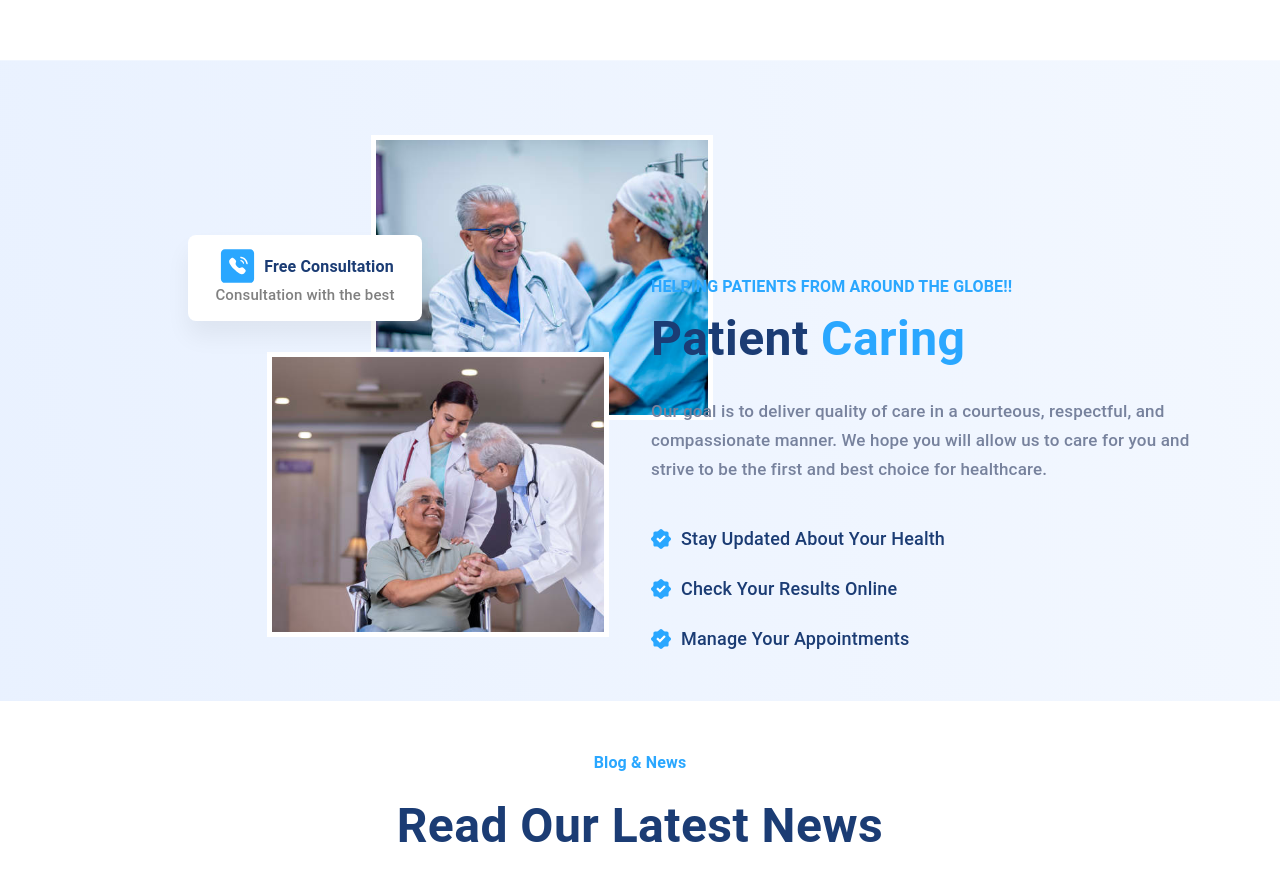
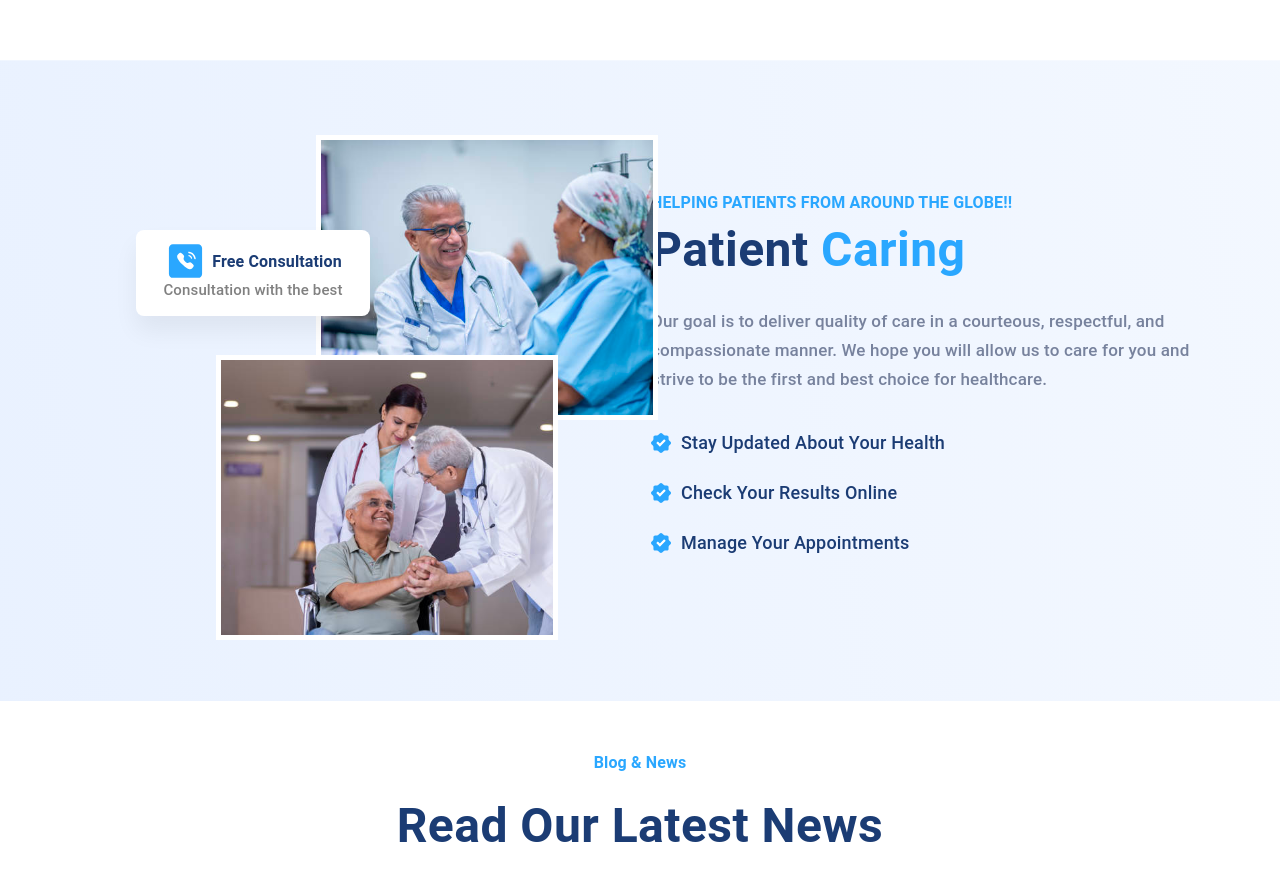
Before and after one commit to abhishekpatil4/Medify, a React (Vite) app: page / in a window 1280 px wide. Shown: the part 2621-3502 px from the top of the page. Built offline with nearby package versions, Linux system fonts and the light colour scheme.

Commit message:
fix: minor bugs

```diff
--- a/src/components/PatientCaring/MessageBox.jsx
+++ b/src/components/PatientCaring/MessageBox.jsx
@@ -3,7 +3,7 @@ import { Typography } from "@mui/material";
 import { useTheme } from "@mui/material";
 const Message = () => {
     const theme = useTheme();
-    return <div style={{ display: 'flex', flexDirection: 'column', justifyContent: 'center', alignItems: 'center', position: 'absolute', height: '86px', top: '100px', left: '122px', width: '234px', display: 'flex', zIndex: 1, backgroundColor: 'white', borderRadius: '8px', boxShadow: "0px 15px 25px 0px #0000000F" }}>
+    return <div style={{ display: 'flex', flexDirection: 'column', justifyContent: 'center', alignItems: 'center', position: 'absolute', height: '86px', top: '95px', left: '70px', width: '234px', display: 'flex', zIndex: 1, backgroundColor: 'white', borderRadius: '8px', boxShadow: "0px 15px 25px 0px #0000000F" }}>
         <div style={{ display: 'flex', justifyContent: 'center', alignItems: 'center', gap: 5 }}>
             <img src={mobile} alt="Smiley face" width="43px" height="34px" style={{ backgroundColor: 'white' }} />
             <Typography style={{ fontSize: '16px', lineHeight: '27px', fontWeight: 700, color: theme.palette.secondary.main }}>Free Consultation</Typography>
--- a/src/components/PatientCaring/PatientCaring.jsx
+++ b/src/components/PatientCaring/PatientCaring.jsx
@@ -3,34 +3,32 @@ import photo1 from "../../assets/patientCaring/patientCaring1.png";
 import photo2 from "../../assets/patientCaring/patientCaring2.png";
 import { Typography } from "@mui/material";
 import { useTheme } from "@mui/material";
-import mobile from "../../../src/assets/mobileIcon/main.svg"
 import CustomListItem from "./CustomListItem";
+import Message from "./MessageBox";
 
 const PatientCaring = () => {
     const theme = useTheme();
     return <div style={{ display: 'flex', flexDirection: 'row', paddingBottom: '5rem', justifyContent: 'space-evenly', alignItems: 'center' }}>
-        <div style={{ position: 'relative', width: '519px', height: '486px', borderRadius: '8px 0px 0px 0px' }}>
-            <div style={{ display: 'flex', flexDirection: 'column', justifyContent: 'center', alignItems: 'center', position: 'absolute', height: '86px', top: '100px', left: '122px', width: '234px', display: 'flex', zIndex: 1, backgroundColor: 'white', borderRadius: '8px', boxShadow: "0px 15px 25px 0px #0000000F" }}>
-                <div style={{ display: 'flex', justifyContent: 'center', alignItems: 'center', gap: 5 }}>
-                    <img src={mobile} alt="Smiley face" width="43px" height="34px" style={{ backgroundColor: 'white' }} />
-                    <Typography style={{ fontSize: '16px', lineHeight: '27px', fontWeight: 700, color: theme.palette.secondary.main }}>Free Consultation</Typography>
-                </div>
-                <Typography style={{ textAlign: 'center', fontSize: '15px', lineHeight: '24px', fontWeight: 500, color: 'gray' }}>Consultation with the best</Typography>
+        <div style={{ width: '519px', height: '486px', borderRadius: '8px 0px 0px 0px' }}>
+            <div style={{ position: 'relative' }}>
+                <Message />
             </div>
-            <img src={photo1} alt="doctor speaking to a patient" style={{ objectFit: 'cover', position: 'relative', border: "5px solid white", width: "332px", height: "275px", left: '305px', top: '0px' }} />
-            <img src={photo2} alt="doctor speaking to a patient" style={{ objectFit: 'cover', position: 'relative', border: "5px solid white", width: '332px', height: '275px', left: '201px', top: "-75px" }} />
+            <div style={{ position: "relative" }}>
+                <img src={photo1} alt="doctor speaking to a patient" style={{ objectFit: 'cover', position: 'absolute', border: "5px solid white", width: "332px", height: "275px", left: '250px', top: '0px' }} />
+                <img src={photo2} alt="doctor speaking to a patient" style={{ objectFit: 'cover', position: 'absolute', border: "5px solid white", width: '332px', height: '275px', left: '150px', top: "220px" }} />
+            </div>
         </div>
-        <div style={{textAlign: 'left' }}>
-            <Typography style={{ position: 'relative', top: "60px", fontSize: '16px', fontWeight: 600, lineHeight: '27px', color: theme.palette.primary.main }}>
+        <div style={{ textAlign: 'left' }}>
+            <Typography style={{ fontSize: '16px', fontWeight: 600, lineHeight: '27px', color: theme.palette.primary.main }}>
                 HELPING PATIENTS FROM AROUND THE GLOBE!!
             </Typography>
-            <Typography style={{ position: 'relative', top: '65px', fontSize: '48px', fontWeight: 600, lineHeight: '67px', color: theme.palette.primary.main }}>
+            <Typography style={{ fontSize: '48px', fontWeight: 600, lineHeight: '67px', color: theme.palette.primary.main }}>
                 <span style={{ color: theme.palette.secondary.main }}>Patient</span> Caring
             </Typography>
-            <Typography style={{ top: '90px', position: 'relative', height: '87px', width: '563px', color: '#77829D', fontSize: '17px', fontWeight: 500, lineHeight: '29px' }}>
+            <Typography style={{ height: '87px', width: '563px', color: '#77829D', fontSize: '17px', fontWeight: 500, lineHeight: '29px', margin: '1.5rem 0rem' }}>
                 Our goal is to deliver quality of care in a courteous, respectful, and compassionate manner. We hope you will allow us to care for you and strive to be the first and best choice for healthcare.
             </Typography>
-            <div style={{ position: "relative", top: '120px' }}>
+            <div style={{}}>
                 <CustomListItem textContent={"Stay Updated About Your Health"} />
                 <CustomListItem textContent={"Check Your Results Online"} />
                 <CustomListItem textContent={"Manage Your Appointments"} />
```
